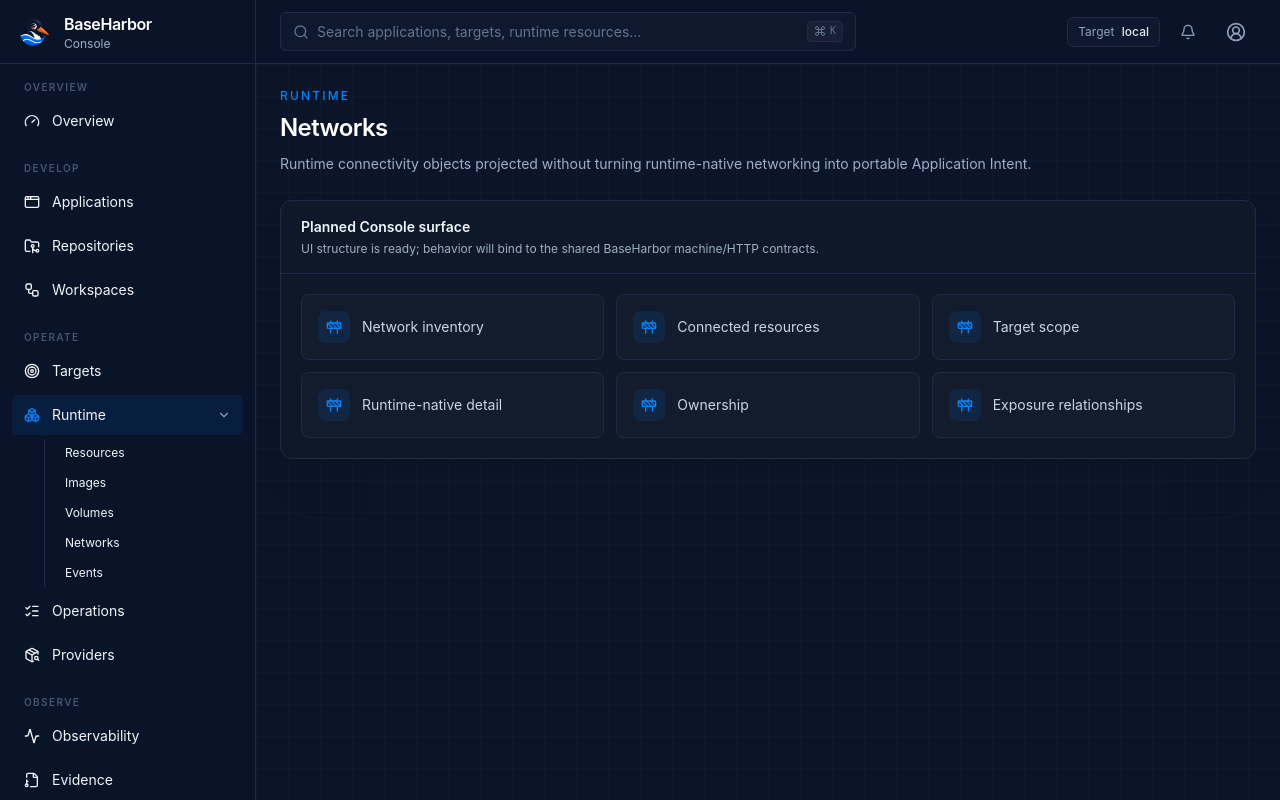
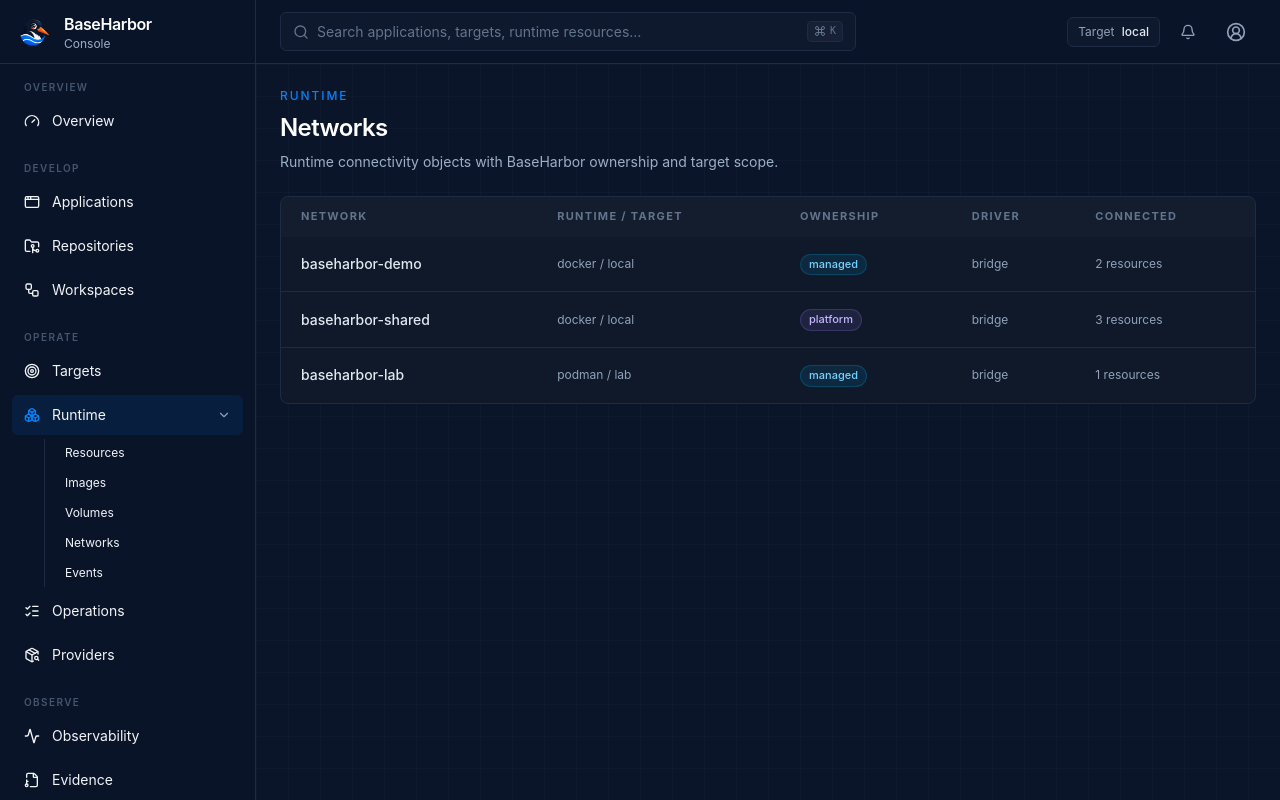
Before and after one commit to mcpdev80/baseharbor-console, a Next.js app: page /runtime/networks in a window 1280 px wide. Built offline with nearby package versions, Linux system fonts and the light colour scheme.

Commit message:
feat: replace remaining Console placeholders with domain views

```diff
--- a/src/app/runtime/networks/page.tsx
+++ b/src/app/runtime/networks/page.tsx
@@ -1,4 +1,7 @@
-import { SectionPage } from "@/components/section/section-page";
-export default function Page() {
-  return <SectionPage eyebrow="Runtime" title="Networks" description="Runtime connectivity objects projected without turning runtime-native networking into portable Application Intent." capabilities={["Network inventory","Connected resources","Target scope","Runtime-native detail","Ownership","Exposure relationships"]} />;
+import { NetworkInventoryTable } from "@/components/runtime/runtime-inventory-tables";
+import { baseHarborData } from "@/lib/baseharbor/data";
+
+export default async function NetworksPage() {
+  const networks = await baseHarborData.runtimeNetworks();
+  return <div className="mx-auto max-w-[1500px] space-y-6"><div><p className="mb-2 text-xs font-medium uppercase tracking-[.16em] text-[var(--bh-signal-blue)]">Runtime</p><h1 className="text-2xl font-semibold tracking-tight text-white">Networks</h1><p className="mt-2 text-sm text-[var(--muted)]">Runtime connectivity objects with BaseHarbor ownership and target scope.</p></div><div className="overflow-hidden rounded-lg border border-[var(--border)] bg-[var(--panel)]"><NetworkInventoryTable networks={networks} /></div></div>;
 }
```
